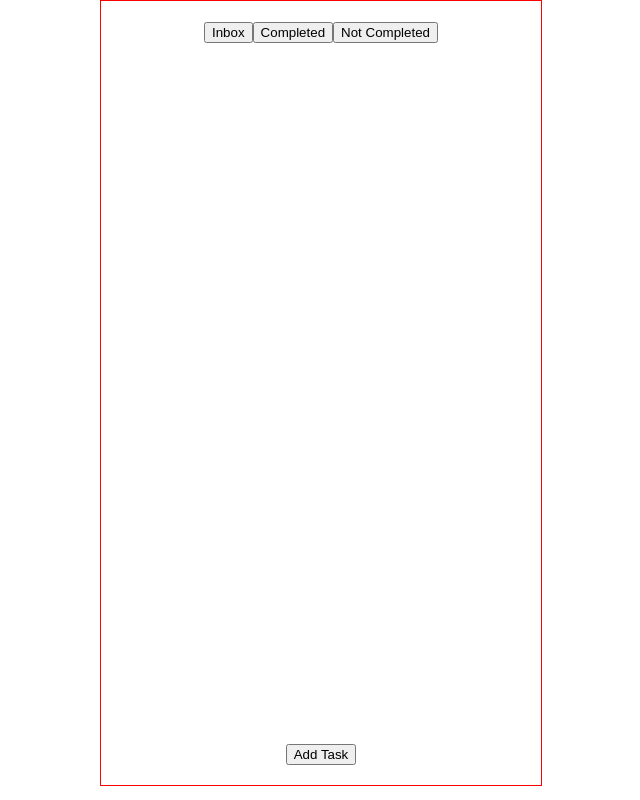
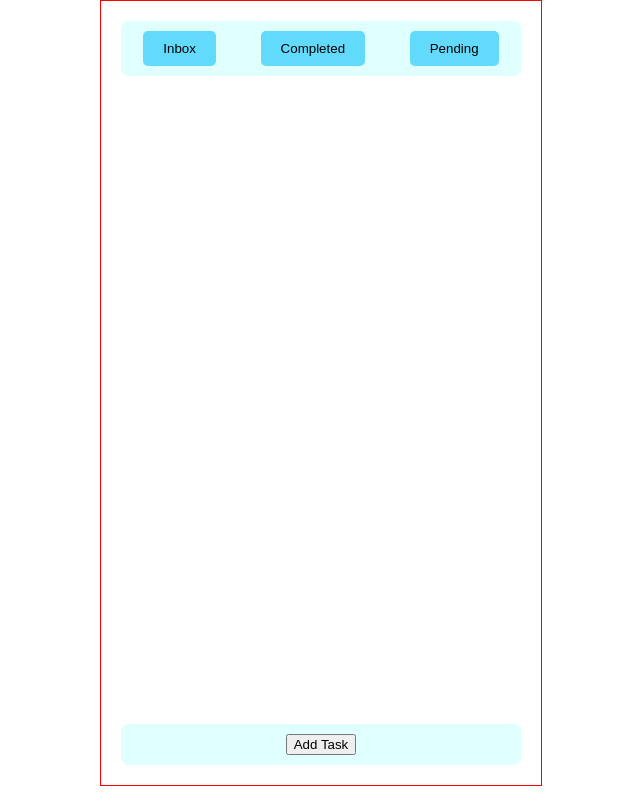
Before and after one commit to Tejashree-naik/todo-application, a React (Create React App) app: page / in a window 1280 px wide. Shown: the whole page, without its empty margins (319-959 px from the left). Built offline with nearby package versions, Linux system fonts and the light colour scheme.

Commit message:
initial commit

```diff
--- a/src/App.css
+++ b/src/App.css
@@ -1,5 +1,5 @@
 .App {
-  text-align: center;
+  text-align: left;
   max-width: 400px; /* Increase the max-width */
   border: 1px solid red;
   margin: auto;
@@ -16,3 +16,55 @@
   height: 100%;
   background-color: grey;
 }
+.App-header {
+  display: flex;
+  justify-content: space-around;
+  padding: 10px 0;
+  background-color: lightcyan;
+  color: white;
+  border-radius: 8px;
+}
+
+.App-header button {
+  background-color: #61dafb;
+  border: none;
+  padding: 10px 20px;
+  border-radius: 5px;
+  cursor: pointer;
+}
+
+.App-header button:hover {
+  background-color: #52a6c4;
+}
+
+.App-body {
+  margin-top: 20px;
+  text-align: left;
+}
+
+.task-item {
+  list-style: none;
+  padding: 10px;
+  border-bottom: 1px solid #ddd;
+}
+
+.task-item:last-child {
+  border-bottom: none;
+}
+.App-footer {
+  margin-top: 20px;
+  padding: 10px;
+  background-color: lightcyan;
+  color: white;
+  border-radius: 8px;
+  display: flex;
+  justify-content: center;
+}
+
+.App-footer p {
+  margin: 0;
+}
+.App-body ul {
+  padding: 0;
+  list-style-type: none;
+}
--- a/src/App.js
+++ b/src/App.js
@@ -34,9 +34,7 @@ function App() {
       <div className="App-header">
         <button onClick={() => setActiveTab("inbox")}>Inbox</button>
         <button onClick={() => setActiveTab("completed")}>Completed</button>
-        <button onClick={() => setActiveTab("notCompleted")}>
-          Not Completed
-        </button>
+        <button onClick={() => setActiveTab("notCompleted")}>Pending</button>
       </div>
 
       {/* Body for tasks */}
```
